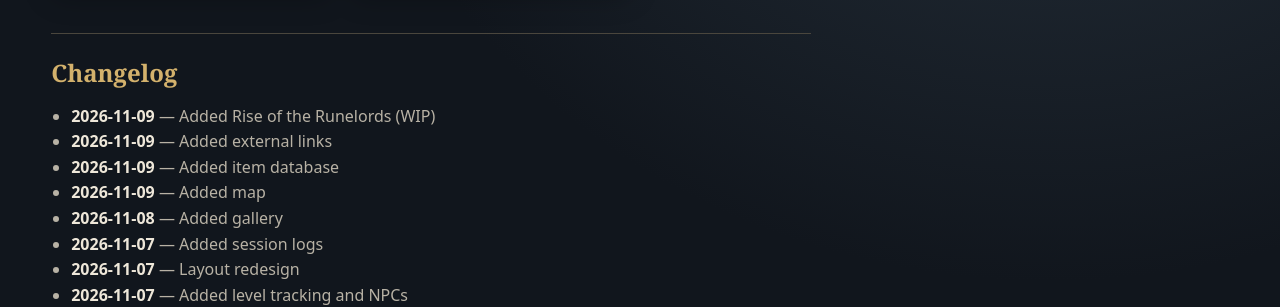
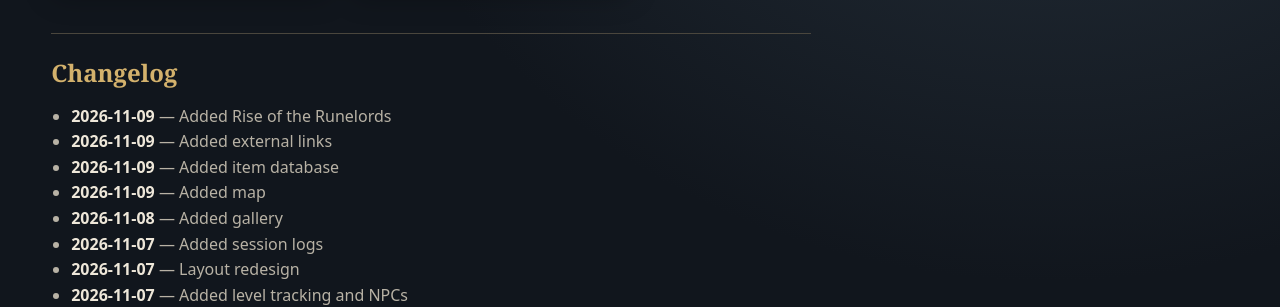
Before and after one commit to praqma-thi/dndamen, a Jekyll site: the page built from index.md, in a window 1280 px wide. Shown: the part 322-629 px from the top of the page. Built offline with Jekyll 4.4.1, drawn with Linux system fonts in a browser that asks for light colours.

Commit message:
Tidy up WIP comment

```diff
--- a/index.md
+++ b/index.md
@@ -21,7 +21,7 @@ title: Home
 <section class="changelog" aria-labelledby="changelog-title">
   <h2 id="changelog-title">Changelog</h2>
   <ul>
-    <li><strong>2026-11-09</strong> — Added Rise of the Runelords (WIP)</li>
+    <li><strong>2026-11-09</strong> — Added Rise of the Runelords</li>
     <li><strong>2026-11-09</strong> — Added external links</li>
     <li><strong>2026-11-09</strong> — Added item database</li>
     <li><strong>2026-11-09</strong> — Added map</li>
```
